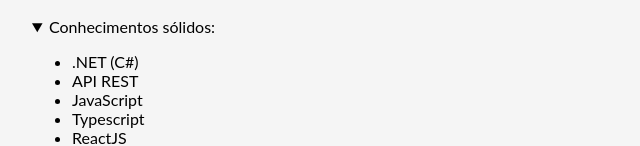
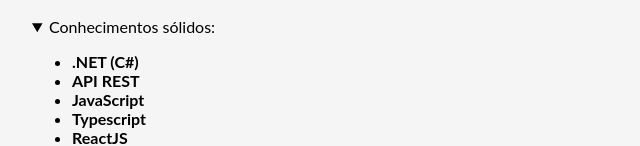
Before and after one commit to PedroHSJ/Curriculo, a plain HTML site: page index.html in a window 1280 px wide. Both pictures are taken after a click on the heading "Conhecimentos sólidos:". Shown: the part 837-983 px from the top of the page, 11-651 px from the left. Drawn offline with Linux system fonts and the light colour scheme.

Commit message:
change font weight

```diff
--- a/style.css
+++ b/style.css
@@ -11,3 +11,7 @@ body{
 #experiencias{
     width: 50vw;
 }
+
+#conhecimentos li{
+    font-weight: bold;
+}
```
